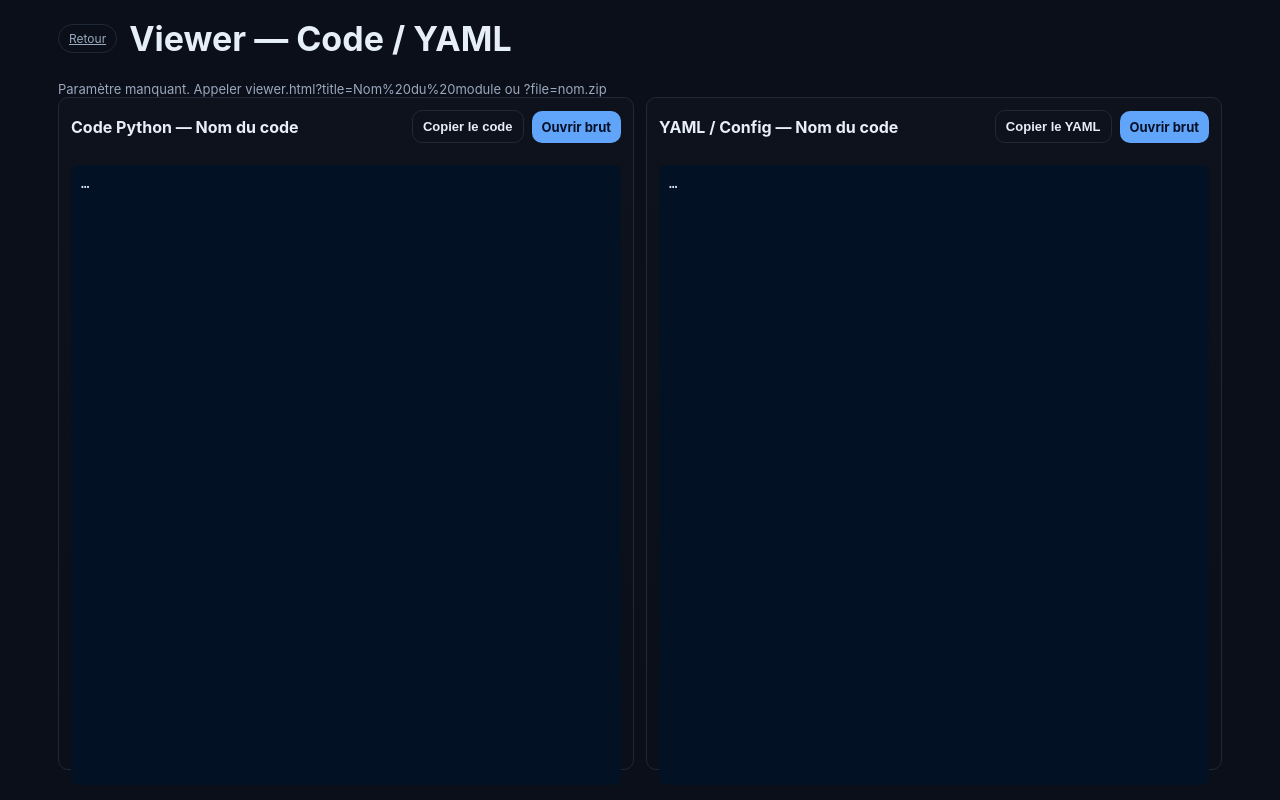
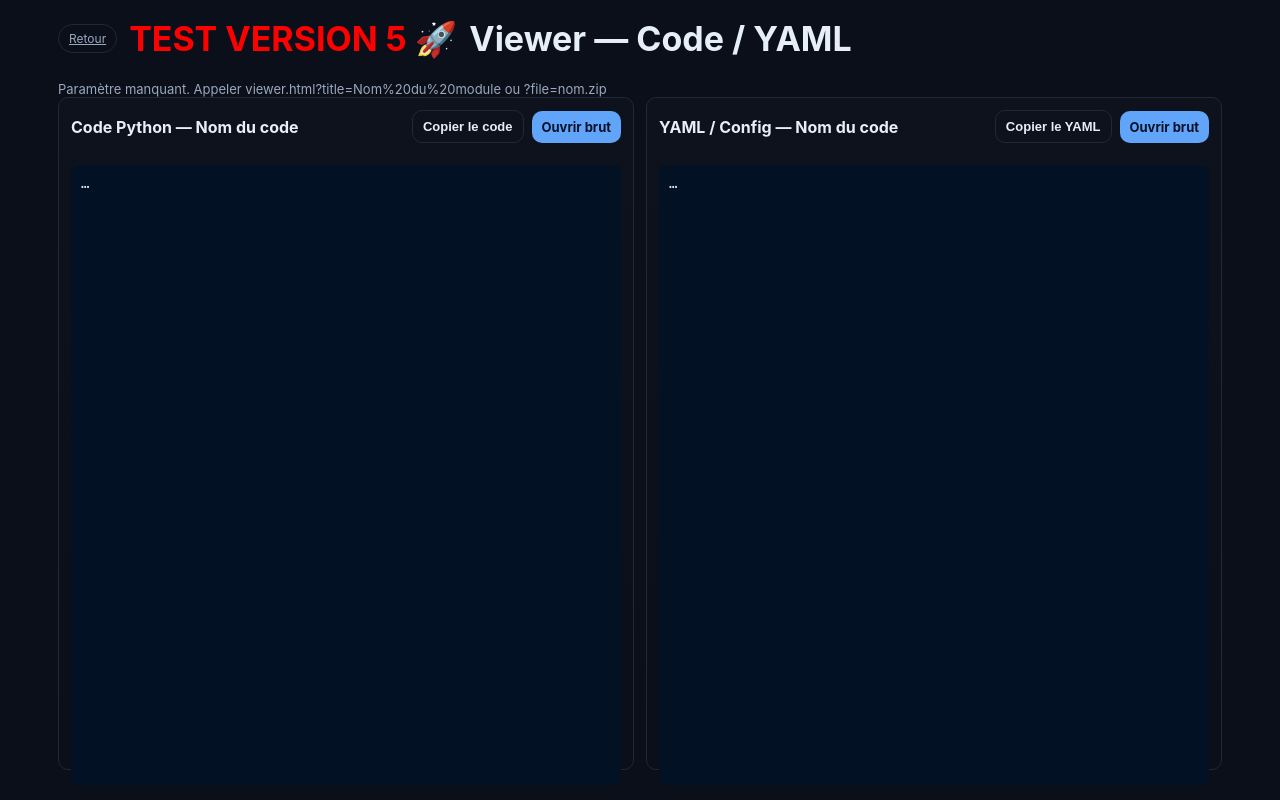
Before and after one commit to Bymox/centre_de_telechargement_rapport_MT4A, a plain HTML site: page viewer.html in a window 1280 px wide. Drawn offline with Linux system fonts and the light colour scheme.

Commit message:
Update viewer.html
test

```diff
--- a/viewer.html
+++ b/viewer.html
@@ -34,6 +34,9 @@
       <div class="header-container">
         <div style="display:flex;align-items:center;gap:12px;">
           <a href="index.html" class="badge">Retour</a>
+          <body>
+  <h1 style="color:red">TEST VERSION 5 🚀</h1>
+
           <h1 style="margin:0;" id="viewer-title">Viewer — Code / YAML</h1>
         </div>
 
```
